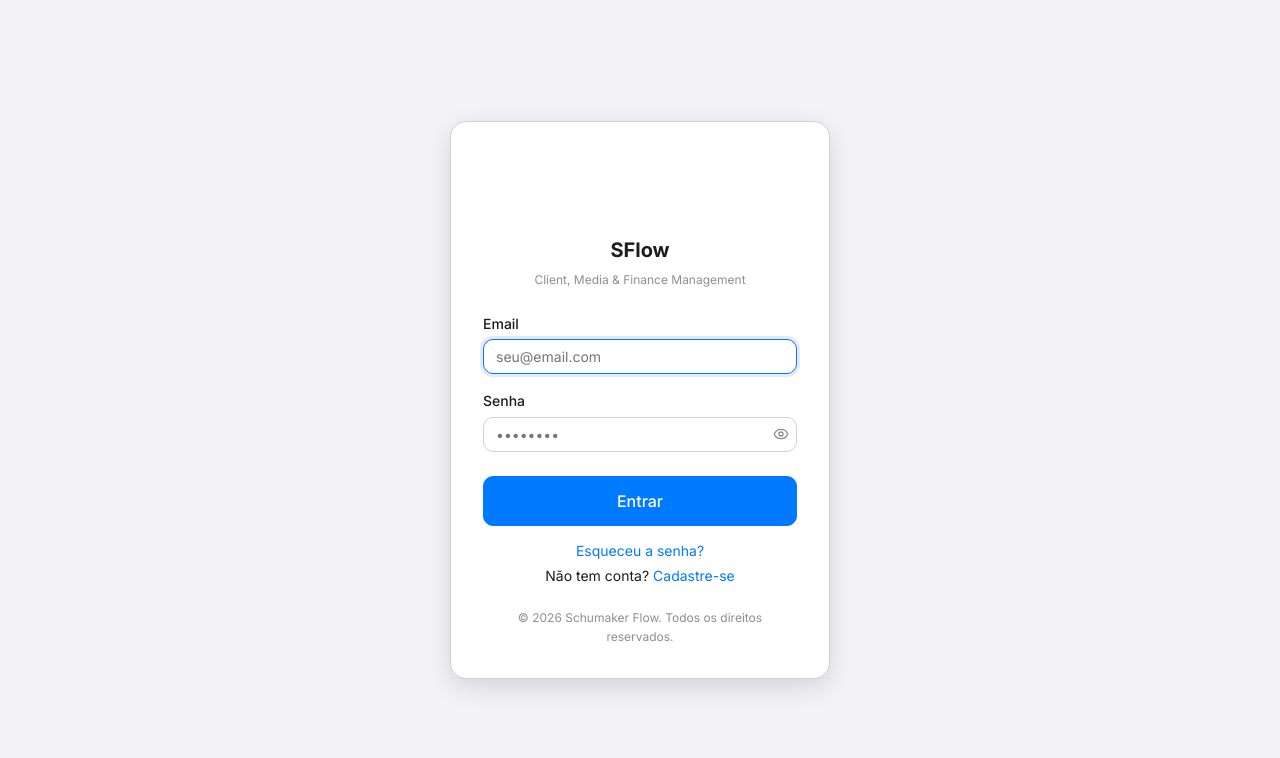
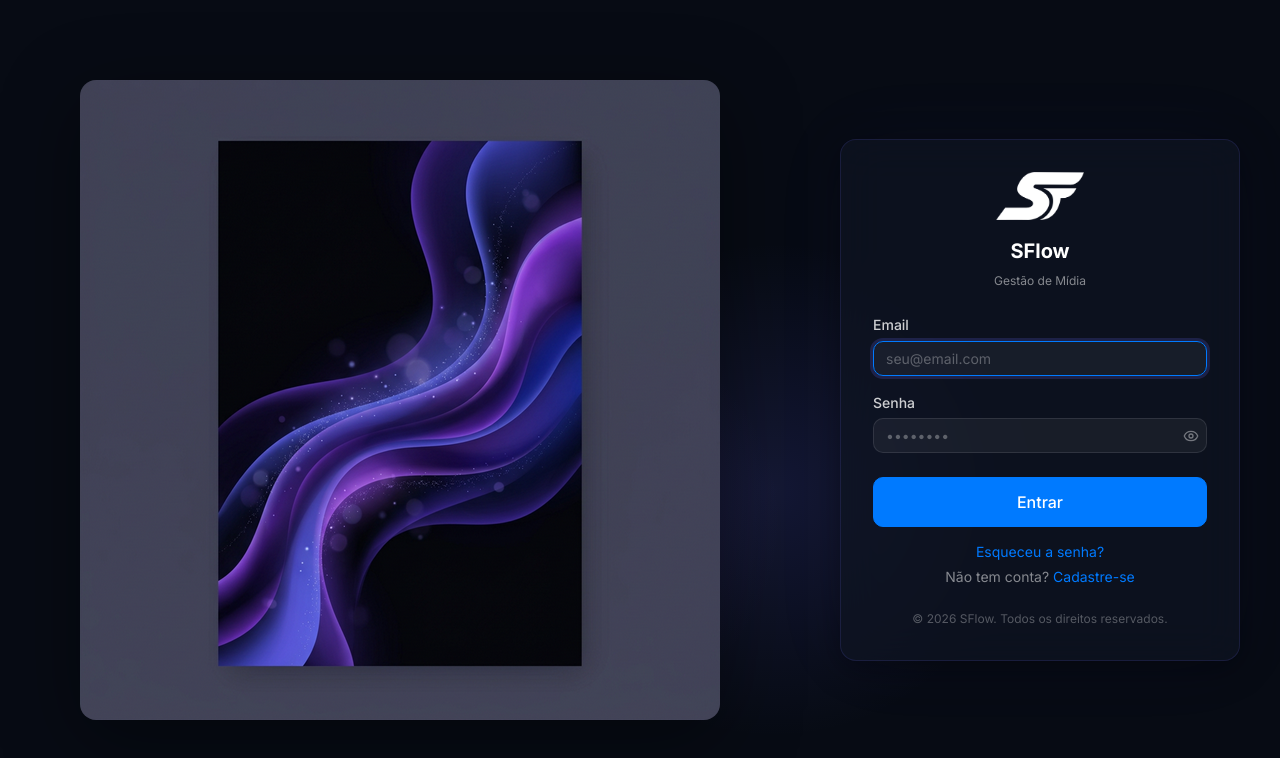
Before and after one commit to iagoschumaker/schumakerflow, a Next.js app: page /login in a window 1280 px wide. Shown: the top 758 px of the page. Built offline with nearby package versions, Linux system fonts and the light colour scheme.

Commit message:
feat: layout premium login/register com banner, glassmorphism e glow azul. Logo proporcional em todas as paginas

```diff
--- a/src/app/globals.css
+++ b/src/app/globals.css
@@ -740,26 +740,84 @@ tbody tr:last-child td {
 }
 
 /* ========================================
-   Login Page
+   Login Page — Premium Split Layout
    ======================================== */
 
 .login-container {
   min-height: 100vh;
   display: flex;
+  background: #070b14;
+  position: relative;
+  overflow: hidden;
+}
+
+/* Blue glow background */
+.login-container::before {
+  content: '';
+  position: absolute;
+  top: 30%;
+  right: 20%;
+  width: 500px;
+  height: 500px;
+  background: radial-gradient(circle, rgba(99, 102, 241, 0.15) 0%, transparent 70%);
+  border-radius: 50%;
+  pointer-events: none;
+  z-index: 0;
+}
+
+.login-container::after {
+  content: '';
+  position: absolute;
+  bottom: 10%;
+  left: 30%;
+  width: 400px;
+  height: 400px;
+  background: radial-gradient(circle, rgba(139, 92, 246, 0.1) 0%, transparent 70%);
+  border-radius: 50%;
+  pointer-events: none;
+  z-index: 0;
+}
+
+/* Banner side (left) */
+.login-banner {
+  flex: 1;
+  display: flex;
   align-items: center;
   justify-content: center;
-  background: var(--color-bg);
-  padding: var(--space-4);
+  position: relative;
+  z-index: 1;
+  padding: var(--space-6);
+}
+
+.login-banner img {
+  max-width: 90%;
+  max-height: 80vh;
+  object-fit: contain;
+  border-radius: var(--radius-xl);
+  filter: drop-shadow(0 20px 40px rgba(0, 0, 0, 0.4));
+}
+
+/* Form side (right) */
+.login-side {
+  flex: 0 0 480px;
+  display: flex;
+  align-items: center;
+  justify-content: center;
+  padding: var(--space-6);
+  position: relative;
+  z-index: 1;
 }
 
 .login-card {
-  background: var(--color-surface);
-  border: 1px solid var(--color-border);
+  background: rgba(15, 20, 35, 0.7);
+  backdrop-filter: blur(20px);
+  -webkit-backdrop-filter: blur(20px);
+  border: 1px solid rgba(99, 102, 241, 0.15);
   border-radius: var(--radius-xl);
-  box-shadow: var(--shadow-lg);
+  box-shadow: 0 8px 32px rgba(0, 0, 0, 0.4), 0 0 80px rgba(99, 102, 241, 0.05);
   padding: var(--space-8);
   width: 100%;
-  max-width: 380px;
+  max-width: 400px;
   animation: slideUp 0.5s ease;
 }
 
@@ -768,16 +826,60 @@ tbody tr:last-child td {
   margin-bottom: var(--space-6);
 }
 
+.login-logo img {
+  height: 48px;
+  width: auto;
+  margin-bottom: var(--space-2);
+}
+
 .login-logo h1 {
   font-size: var(--font-size-xl);
   font-weight: 700;
-  color: var(--color-text);
+  color: #fff;
   margin-bottom: var(--space-1);
 }
 
 .login-logo p {
   font-size: var(--font-size-xs);
-  color: var(--color-text-muted);
+  color: rgba(255, 255, 255, 0.5);
+}
+
+.login-card .form-label {
+  color: rgba(255, 255, 255, 0.8);
+}
+
+.login-card .form-input {
+  background: rgba(255, 255, 255, 0.05);
+  border-color: rgba(255, 255, 255, 0.1);
+  color: #fff;
+}
+
+.login-card .form-input::placeholder {
+  color: rgba(255, 255, 255, 0.3);
+}
+
+.login-card .form-input:focus {
+  border-color: var(--color-primary);
+  box-shadow: 0 0 0 3px rgba(99, 102, 241, 0.2);
+}
+
+/* Mobile — stack and hide banner */
+@media (max-width: 900px) {
+  .login-container {
+    flex-direction: column;
+    align-items: center;
+    justify-content: center;
+  }
+
+  .login-banner {
+    display: none;
+  }
+
+  .login-side {
+    flex: none;
+    width: 100%;
+    padding: var(--space-4);
+  }
 }
 
 /* ========================================
--- a/src/app/login/page.tsx
+++ b/src/app/login/page.tsx
@@ -86,23 +86,24 @@ export default function LoginPage() {
 
     return (
         <div className="login-container">
+            <div className="login-banner">
+                <img src="/icons/login-banner.png" alt="SFlow" />
+            </div>
+            <div className="login-side">
                 <div className="login-card">
                     <div className="login-logo">
-                    <img src="/icons/favicon-512-white.png" alt="Schumaker Flow" style={{ width: 64, height: 64, marginBottom: '0.5rem' }} />
+                        <img src="/icons/favicon-512-white.png" alt="SFlow" />
                         <h1>SFlow</h1>
-                    <p>Client, Media & Finance Management</p>
+                        <p>Gestão de Mídia</p>
                     </div>
 
                     {!showReset ? (
                         <form onSubmit={handleLogin}>
                             {error && (
                                 <div style={{
-                                background: 'var(--color-danger-light)',
-                                color: 'var(--color-danger)',
-                                padding: 'var(--space-3)',
-                                borderRadius: 'var(--radius-md)',
-                                fontSize: 'var(--font-size-sm)',
-                                marginBottom: 'var(--space-4)',
+                                    background: 'rgba(239,68,68,0.15)', color: '#f87171',
+                                    padding: 'var(--space-3)', borderRadius: 'var(--radius-md)',
+                                    fontSize: 'var(--font-size-sm)', marginBottom: 'var(--space-4)',
                                 }}>
                                     {error}
                                 </div>
@@ -110,120 +111,67 @@ export default function LoginPage() {
 
                             <div className="form-group">
                                 <label className="form-label" htmlFor="email">Email</label>
-                            <input
-                                id="email"
-                                type="email"
-                                className="form-input"
-                                value={email}
-                                onChange={(e) => setEmail(e.target.value)}
-                                placeholder="seu@email.com"
-                                required
-                                autoFocus
-                            />
+                                <input id="email" type="email" className="form-input" value={email}
+                                    onChange={(e) => setEmail(e.target.value)} placeholder="seu@email.com" required autoFocus />
                             </div>
 
                             <div className="form-group">
                                 <label className="form-label" htmlFor="password">Senha</label>
                                 <div style={{ position: 'relative' }}>
-                                <input
-                                    id="password"
-                                    type={showPw ? 'text' : 'password'}
-                                    className="form-input"
-                                    value={password}
-                                    onChange={(e) => setPassword(e.target.value)}
-                                    placeholder="••••••••"
-                                    required
-                                    style={{ paddingRight: 40 }}
-                                />
+                                    <input id="password" type={showPw ? 'text' : 'password'} className="form-input"
+                                        value={password} onChange={(e) => setPassword(e.target.value)}
+                                        placeholder="••••••••" required style={{ paddingRight: 40 }} />
                                     <button type="button" onClick={() => setShowPw(!showPw)} style={{
                                         position: 'absolute', right: 8, top: '50%', transform: 'translateY(-50%)',
-                                    background: 'none', border: 'none', cursor: 'pointer', display: 'flex', color: 'var(--color-text-muted)',
+                                        background: 'none', border: 'none', cursor: 'pointer', display: 'flex', color: 'rgba(255,255,255,0.4)',
                                     }}>
                                         {showPw ? <EyeOff size={16} /> : <Eye size={16} />}
                                     </button>
                                 </div>
                             </div>
 
-                        <button
-                            type="submit"
-                            className="btn btn-primary btn-lg w-full"
-                            disabled={loading}
-                            style={{ marginTop: 'var(--space-2)' }}
-                        >
+                            <button type="submit" className="btn btn-primary btn-lg w-full" disabled={loading}
+                                style={{ marginTop: 'var(--space-2)' }}>
                                 {loading ? 'Entrando...' : 'Entrar'}
                             </button>
 
-                        <div className="text-center mt-4" style={{ display: 'flex', flexDirection: 'column', gap: 'var(--space-2)' }}>
-                            <button
-                                type="button"
-                                onClick={() => setShowReset(true)}
-                                style={{
-                                    background: 'none',
-                                    border: 'none',
-                                    color: 'var(--color-primary)',
-                                    cursor: 'pointer',
-                                    fontSize: 'var(--font-size-sm)',
-                                    fontFamily: 'var(--font-family)',
-                                }}
-                            >
-                                Esqueceu a senha?
-                            </button>
-                            <button
-                                type="button"
-                                onClick={() => router.push('/register')}
-                                style={{
-                                    background: 'none',
-                                    border: 'none',
-                                    color: 'var(--color-muted)',
-                                    cursor: 'pointer',
-                                    fontSize: 'var(--font-size-sm)',
-                                    fontFamily: 'var(--font-family)',
-                                }}
-                            >
-                                Não tem conta? <span style={{ color: 'var(--color-primary)' }}>Cadastre-se</span>
-                            </button>
+                            <div style={{ display: 'flex', flexDirection: 'column', gap: 'var(--space-2)', textAlign: 'center', marginTop: 'var(--space-4)' }}>
+                                <button type="button" onClick={() => setShowReset(true)} style={{
+                                    background: 'none', border: 'none', color: 'var(--color-primary)',
+                                    cursor: 'pointer', fontSize: 'var(--font-size-sm)', fontFamily: 'var(--font-family)',
+                                }}>Esqueceu a senha?</button>
+                                <button type="button" onClick={() => router.push('/register')} style={{
+                                    background: 'none', border: 'none', color: 'rgba(255,255,255,0.5)',
+                                    cursor: 'pointer', fontSize: 'var(--font-size-sm)', fontFamily: 'var(--font-family)',
+                                }}>Não tem conta? <span style={{ color: 'var(--color-primary)' }}>Cadastre-se</span></button>
                             </div>
                         </form>
                     ) : (
                         <div>
-                        <p className="text-sm text-secondary mb-4">
+                            <p style={{ fontSize: 'var(--font-size-sm)', color: 'rgba(255,255,255,0.6)', marginBottom: 'var(--space-4)' }}>
                                 Para redefinir sua senha, entre em contato pelo WhatsApp:
                             </p>
-
-                        <button
-                            type="button"
-                            className="btn btn-primary btn-lg w-full"
+                            <button type="button" className="btn btn-primary btn-lg w-full"
                                 style={{ background: '#25D366', borderColor: '#25D366', display: 'flex', alignItems: 'center', justifyContent: 'center', gap: 8 }}
                                 onClick={() => {
-                                const msg = encodeURIComponent(`Olá, preciso redefinir minha senha no Schumaker Flow. Meu email: ${resetEmail || '(informe seu email)'}`);
+                                    const msg = encodeURIComponent(`Olá, preciso redefinir minha senha no SFlow. Meu email: ${resetEmail || '(informe seu email)'}`);
                                     window.open(`https://wa.me/5517997635564?text=${msg}`, '_blank');
-                            }}
-                        >
+                                }}>
                                 <svg width="20" height="20" viewBox="0 0 24 24" fill="white"><path d="M17.472 14.382c-.297-.149-1.758-.867-2.03-.967-.273-.099-.471-.148-.67.15-.197.297-.767.966-.94 1.164-.173.199-.347.223-.644.075-.297-.15-1.255-.463-2.39-1.475-.883-.788-1.48-1.761-1.653-2.059-.173-.297-.018-.458.13-.606.134-.133.298-.347.446-.52.149-.174.198-.298.298-.497.099-.198.05-.371-.025-.52-.075-.149-.669-1.612-.916-2.207-.242-.579-.487-.5-.669-.51-.173-.008-.371-.01-.57-.01-.198 0-.52.074-.792.372-.272.297-1.04 1.016-1.04 2.479 0 1.462 1.065 2.875 1.213 3.074.149.198 2.096 3.2 5.077 4.487.709.306 1.262.489 1.694.625.712.227 1.36.195 1.871.118.571-.085 1.758-.719 2.006-1.413.248-.694.248-1.289.173-1.413-.074-.124-.272-.198-.57-.347m-5.421 7.403h-.004a9.87 9.87 0 01-5.031-1.378l-.361-.214-3.741.982.998-3.648-.235-.374a9.86 9.86 0 01-1.51-5.26c.001-5.45 4.436-9.884 9.888-9.884 2.64 0 5.122 1.03 6.988 2.898a9.825 9.825 0 012.893 6.994c-.003 5.45-4.437 9.884-9.885 9.884m8.413-18.297A11.815 11.815 0 0012.05 0C5.495 0 .16 5.335.157 11.892c0 2.096.547 4.142 1.588 5.945L.057 24l6.305-1.654a11.882 11.882 0 005.683 1.448h.005c6.554 0 11.89-5.335 11.893-11.893a11.821 11.821 0 00-3.48-8.413z" /></svg>
                                 Conversar no WhatsApp
                             </button>
-
-                        <div className="text-center mt-4">
-                            <button
-                                type="button"
-                                onClick={() => setShowReset(false)}
-                                style={{
-                                    background: 'none',
-                                    border: 'none',
-                                    color: 'var(--color-primary)',
-                                    cursor: 'pointer',
-                                    fontSize: 'var(--font-size-sm)',
-                                    fontFamily: 'var(--font-family)',
-                                }}
-                            >
-                                Voltar ao login
-                            </button>
+                            <div style={{ textAlign: 'center', marginTop: 'var(--space-4)' }}>
+                                <button type="button" onClick={() => setShowReset(false)} style={{
+                                    background: 'none', border: 'none', color: 'var(--color-primary)',
+                                    cursor: 'pointer', fontSize: 'var(--font-size-sm)', fontFamily: 'var(--font-family)',
+                                }}>Voltar ao login</button>
                             </div>
                         </div>
                     )}
 
-                <div className="text-center mt-6 text-xs text-muted">
-                    © {new Date().getFullYear()} Schumaker Flow. Todos os direitos reservados.
+                    <div style={{ textAlign: 'center', marginTop: 'var(--space-6)', fontSize: 'var(--font-size-xs)', color: 'rgba(255,255,255,0.3)' }}>
+                        © {new Date().getFullYear()} SFlow. Todos os direitos reservados.
+                    </div>
                 </div>
             </div>
         </div>
```
Also changed, not shown: src/app/no-access/page.tsx (+6 -4 lines), src/app/register/page.tsx (+8 -3 lines), src/app/select-context/page.tsx (+6 -4 lines). Lines whose indentation alone changed are shown as unchanged.
